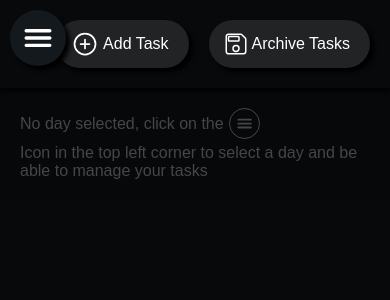
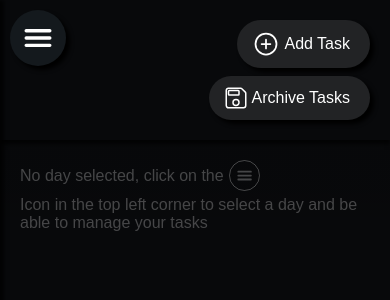
Before and after one commit to GustLSant/todo-app-react, a React (Vite) app: page /tasks in a window 390 px wide. Shown: the top 300 px of the page. Built offline with nearby package versions, Linux system fonts and the light colour scheme.

Commit message:
update responsividade

```diff
--- a/src/components/Navbar/Navbar.css
+++ b/src/components/Navbar/Navbar.css
@@ -4,10 +4,10 @@
     position: fixed;
     display: flex;
     z-index: 2;
-    gap: 20px;
+    gap: 10px;
     top: 0px;
     bottom: 0px;
-    left: -240px;
+    left: -230px;
     transition: left 0.15s ease;
 }
 
@@ -22,6 +22,12 @@
     padding: 20px;
     background-color: var(--color-navbar);
     box-shadow: 4px 0px 4px var(--box-shadow-02);
+}
+
+@media (max-width: 310px){
+    .navbar__content-container{
+        min-width: 100px;
+    }
 }
 
 .navbar__toggle-button-container{
--- a/src/routes/TasksDisplayer.css
+++ b/src/routes/TasksDisplayer.css
@@ -8,9 +8,12 @@
 
 .tasks-displayer__buttons-container{
     display: flex;
-    gap: 20px;
+    column-gap: 20px;
+    row-gap: 8px;
     justify-content: flex-end;
+    flex-wrap: wrap;
     padding: 20px;
+    padding-left: 80px;
     background-color: var(--color-01);
     box-shadow: 0px 4px 4px var(--box-shadow-02);
 }
```
